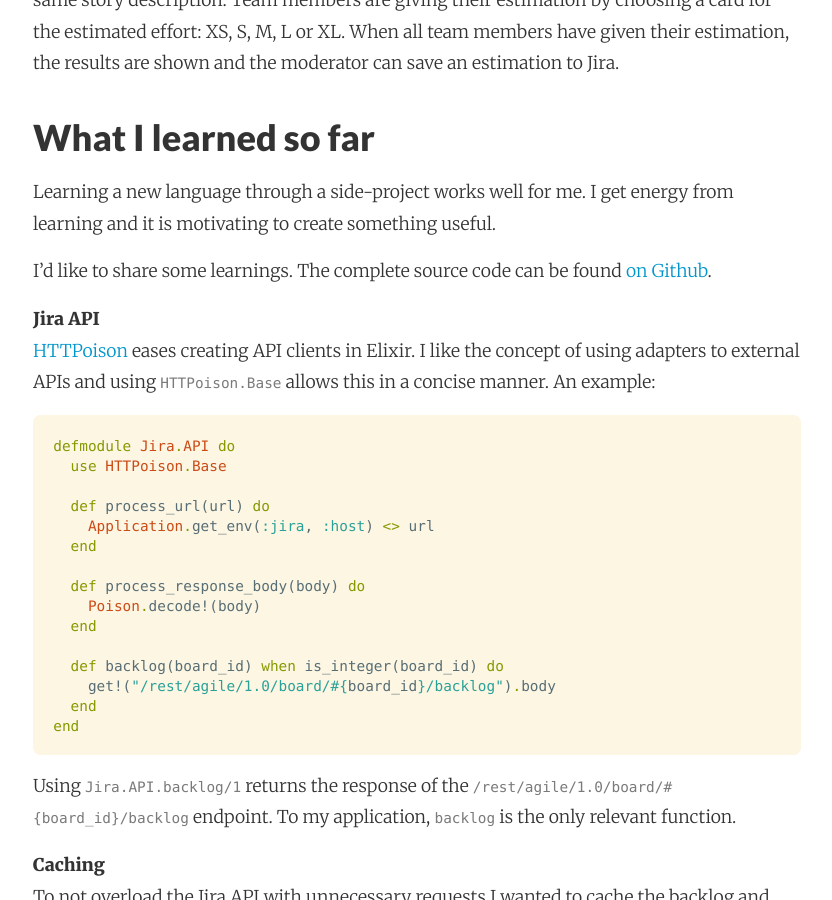
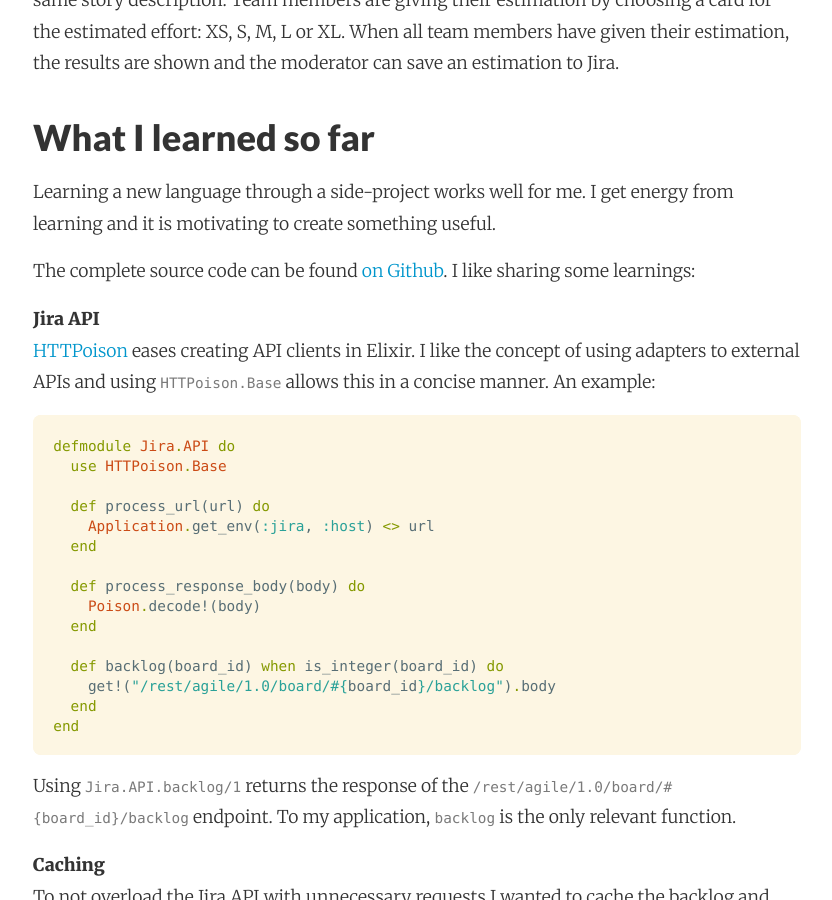
Before and after one commit to adri/adri.github.io, a Jekyll site: the page built from _posts/2017-07-05-learning-elixir-first-side-project.md, in a window 1280 px wide and 900 px high, scrolled down 3307 px. Shown: the whole window, without its empty margins (223-1055 px from the left). Built offline with Jekyll 4.4.1, drawn with Linux system fonts in a browser that asks for light colours; nearby versions of some CDN libraries; comment, search, counter and statistics services are not loaded.

Commit message:
Autocommit from wiki

```diff
--- a/_posts/2017-07-05-learning-elixir-first-side-project.md
+++ b/_posts/2017-07-05-learning-elixir-first-side-project.md
@@ -50,7 +50,7 @@
 ### What I learned so far
 Learning a new language through a side-project works well for me. I get energy from learning and it is motivating to create something useful.
 
-I'd like to share some learnings. The complete source code can be found [on Github](https://github.com/adri/estimator).
+The complete source code can be found [on Github](https://github.com/adri/estimator). I like sharing some learnings:
 
 **Jira API**<br />
 [HTTPoison](https://github.com/edgurgel/httpoison) eases creating API clients in Elixir. I like the concept of using adapters to external APIs and using [`HTTPoison.Base`](https://github.com/edgurgel/httpoison#wrapping-httpoisonbase) allows this in a concise manner. An example:
```
